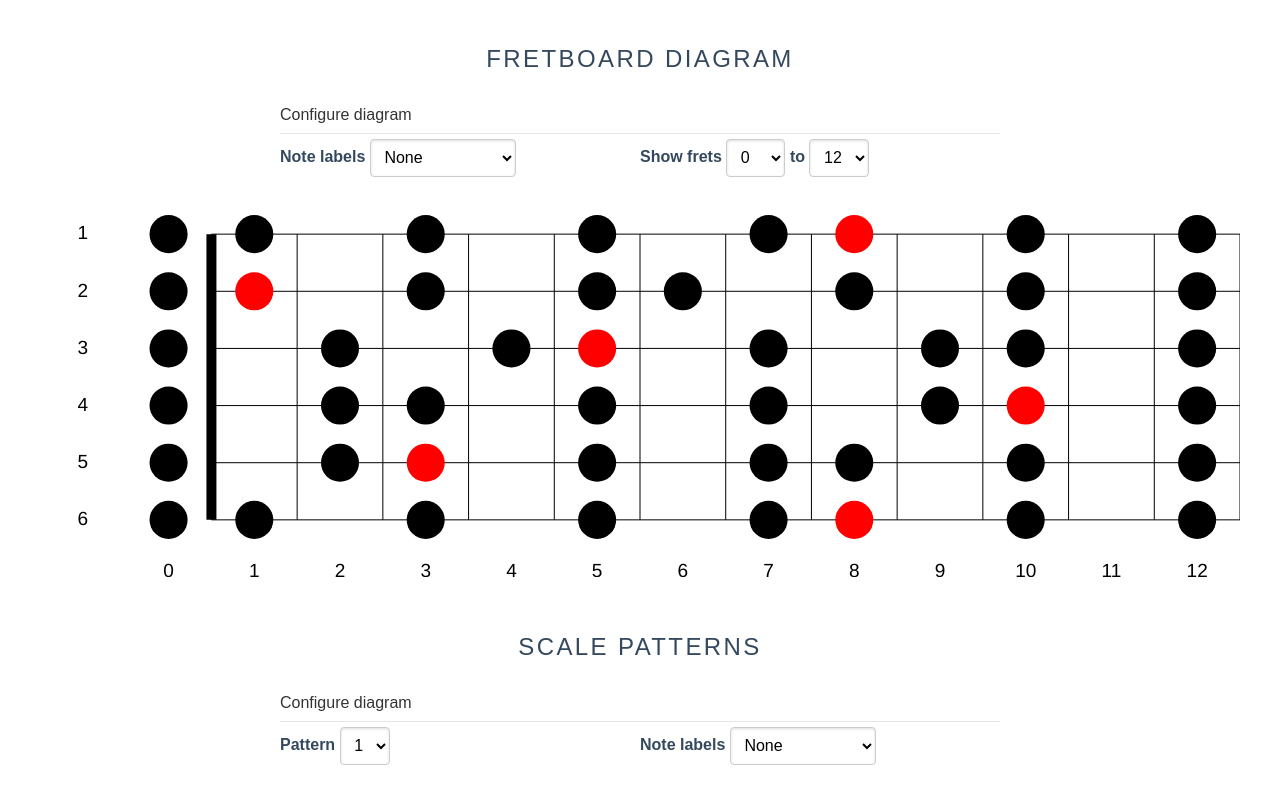
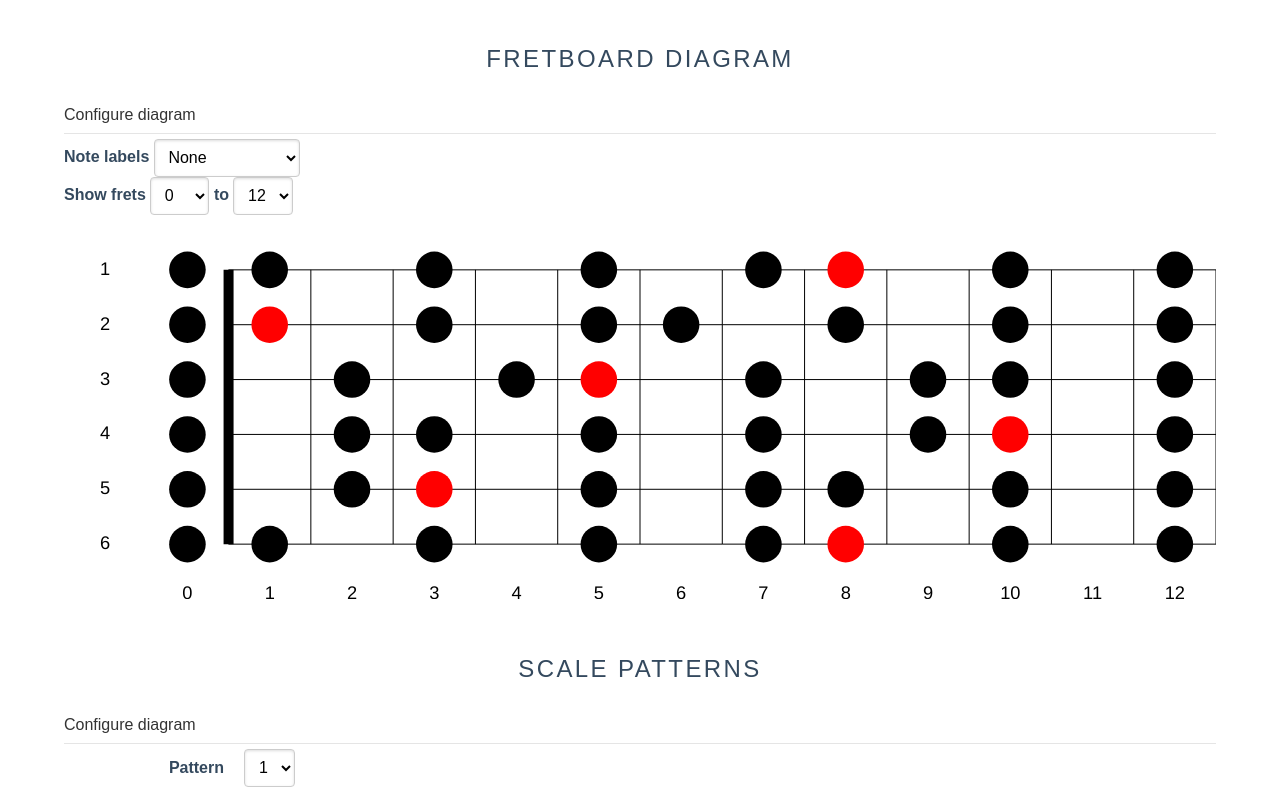
Before and after one commit to jmp1985/fretboard, a plain HTML site: page index.html in a window 1280 px wide. Shown: the part 589-1379 px from the top of the page. Drawn offline with nearby package versions, Linux system fonts and the light colour scheme.

Commit message:
Fixed some layout

```diff
--- a/index.html
+++ b/index.html
@@ -20,7 +20,7 @@
 
 </head>
 
-<body onload="load()">
+<body onload="load()" onResize="resize()">
 
   <div class="header">
     <div class="home-menu pure-menu pure-menu-horizontal pure-menu-fixed">
@@ -29,14 +29,12 @@
           <li class="pure-menu-item">
             <form class="pure-form" onChange="loadContent()">
               <fieldset>
-                <div class="pure-control-group">
                 <label for="select-scale">Scale</label>
                 <select name="scales" id="select-scale">
                 </select>
                 <label for="select-tonic">Tonic</label>
                 <select name="tonic" id="select-tonic">
                 </select>
-                </div>
               </fieldset>
             </form>
           </li>
@@ -58,10 +56,9 @@
         <div class="pure-u">
             <h2 class="content-head is-center">Fretboard diagram</h2>
             <div class="pure-g">
-              <form class="pure-form pure-u-3-5" onChange="loadFretboardDiagram()">
+              <form class="pure-form pure-u-1-1" onChange="loadFretboardDiagram()">
                 <legend>Configure diagram</legend>
-                <div class="pure-g">
-                  <div class="pure-u-1-2">
+                <div class="pure-control-group">
                   <label for="select-note-labels">Note labels</label>
                   <select name="note-labels" id="select-note-labels">
                     <option value="none" selected="selected">None</option>
@@ -70,7 +67,7 @@
                     <option value="notes">Scale notes</option>
                   </select>
                 </div>
-                  <div class="pure-u-1-2">
+                <div class="pure-control-group">
                   <label for="select-first-fret">Show frets</label>
                   <select name="first-fret" id="select-first-fret">
                     <option value="0">0</option>
@@ -103,7 +100,6 @@
                     <option value="24">24</option>
                   </select>
                 </div>
-                </div>
               </form>
             </div>
             <div id="fretboard-diagram"></div>
@@ -114,15 +110,14 @@
         <div class="pure-u">
             <h2 class="content-head is-center">Scale patterns</h2>
             <div class="pure-g">
-              <form class="pure-form pure-u-3-5" onChange="loadScalePatternDiagram()">
+              <form class="pure-form pure-form-aligned pure-u-1-1" onChange="loadScalePatternDiagram()">
                 <legend>Configure diagram</legend>
-                <div class="pure-g">
-                  <div class="pure-u-1-2">
+                <div class="pure-control-group">
                   <label for="select-pattern">Pattern</label>
                   <select name="pattern" id="select-pattern">
                   </select>
                 </div>
-                  <div class="pure-u-1-2">
+                <div class="pure-control-group">
                   <label for="select-pattern-note-labels">Note labels</label>
                   <select name="pattern-note-labels" id="select-pattern-note-labels">
                     <option value="none" selected="selected">None</option>
@@ -130,7 +125,6 @@
                     <option value="intervals">Scale intervals</option>
                     <option value="notes">Scale notes</option>
                   </select>
-                  </div>
                 </div>
               </form>
             </div>
--- a/js/main.js
+++ b/js/main.js
@@ -183,7 +183,8 @@ function loadFretboardDiagram() {
   var content = document.getElementById("fretboard-diagram")
   var canvas = document.createElement("canvas");
   content.innerHTML = "";
-  canvas.setAttribute("width", 1200);
+  canvas.setAttribute("id", "fretboard-diagram-canvas");
+  canvas.setAttribute("width", window.innerWidth * 0.9);
   canvas.setAttribute("height", canvas.width / 3.0);
   drawFretboardDiagram(canvas, scale, tonic, firstFret, lastFret, noteLabels);
   content.appendChild(canvas);
@@ -233,7 +234,7 @@ function loadScalePatternDiagram() {
   var content = document.getElementById("scale-pattern-diagram")
   var canvas = document.createElement("canvas");
   content.innerHTML = "";
-  canvas.setAttribute("width", 1200);
+  canvas.setAttribute("width", window.innerWidth * 0.9);
   canvas.setAttribute("height", canvas.width / 3.0);
   var context = canvas.getContext("2d");
 
@@ -347,3 +348,7 @@ function load() {
   loadHeader();
   loadContent();
 }
+
+function resize() {
+  loadContent();
+}
--- a/js/scales.js
+++ b/js/scales.js
@@ -361,6 +361,42 @@ const scalePatternTable = {
       [ 5, 6 ],
     ],
   ],
+  "harmonic_minor" : [
+    [
+      [ 7, 1, 2, 3 ],
+      [ 4, 5, 6 ],
+      [ 7, 1, 2, 3 ],
+      [ 4, 5, 6 ],
+      [ 7, 1, 2, 3 ],
+      [ 4, 5, 6 ],
+    ],
+    [
+      [ 4, 5, 6 ],
+      [ 7, 1, 2, 3 ],
+      [ 4, 5, 6 ],
+      [ 7, 1, 2, 3 ],
+      [ 4, 5, 6 ],
+      [ 7, 1, 2, 3 ],
+    ],
+  ],
+  "double_harmonic" : [
+    [
+      [ 7, 1, 2 ],
+      [ 3, 4, 5, 6 ],
+      [ 7, 1, 2 ],
+      [ 3, 4, 5, 6 ],
+      [ 7, 1, 2 ],
+      [ 3, 4, 5, 6 ],
+    ],
+    [
+      [ 3, 4, 5, 6 ],
+      [ 7, 1, 2 ],
+      [ 3, 4, 5, 6 ],
+      [ 7, 1, 2 ],
+      [ 3, 4, 5, 6 ],
+      [ 7, 1, 2 ],
+    ],
+  ]
 }
 
 
```
Lines whose indentation alone changed are shown as unchanged.
